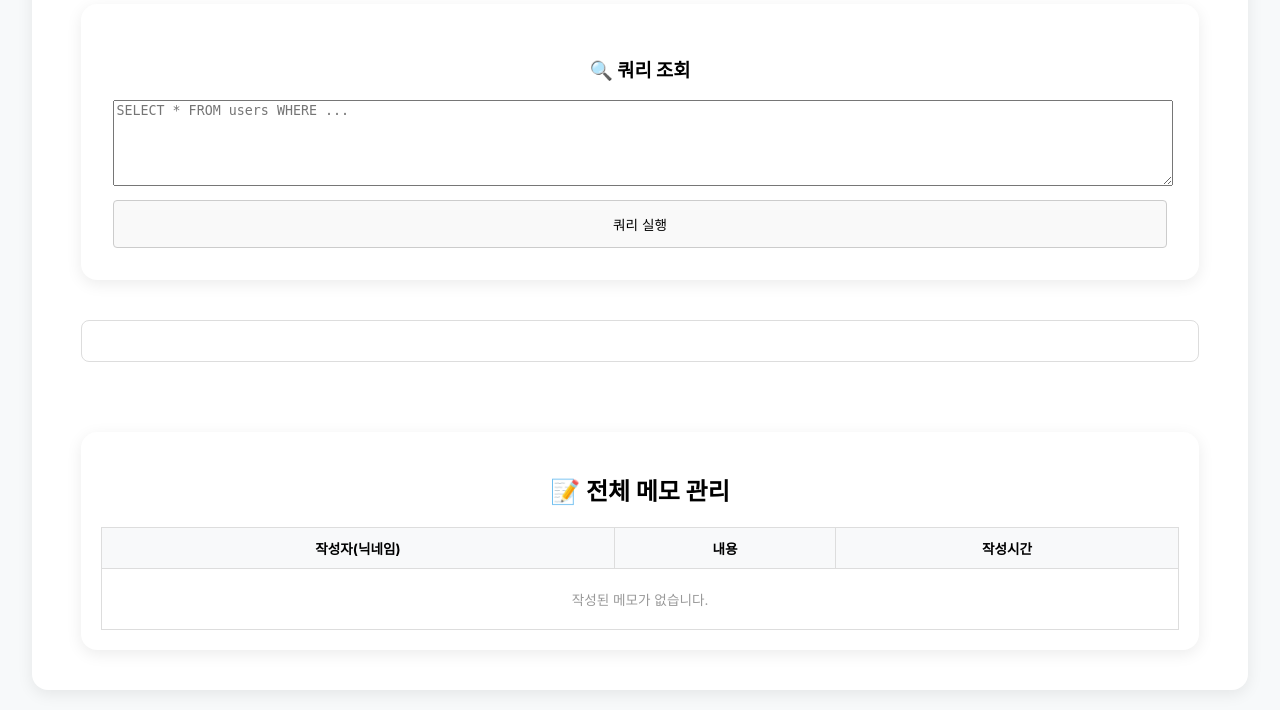
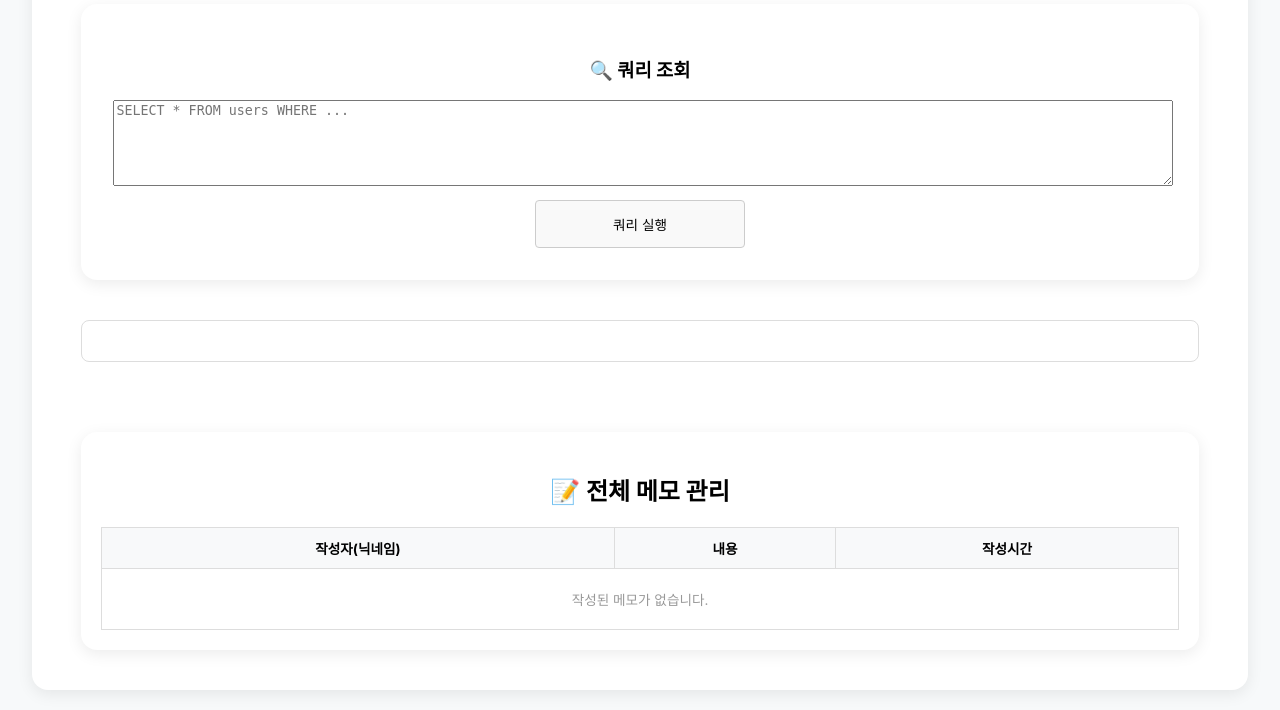
Before and after one commit to banana2990/2026bday, a Flask app: template templates/admin.html in a window 1280 px wide. Shown: the part 183-893 px from the top of the page. Run offline with Flask 3, Linux system fonts and the light colour scheme; the template is opened without the code that fills it, so the values that code supplies are empty.

Commit message:
20260621 페이지수정

```diff
--- a/templates/admin.html
+++ b/templates/admin.html
@@ -55,7 +55,7 @@
   <div class="card" style="margin-top: 10px;">
     <h3>🔍 쿼리 조회</h3>
     <textarea id="query-input" placeholder="SELECT * FROM users WHERE ..."></textarea>
-    <button onclick="executeAdminQuery()" class="btn-query">쿼리 실행</button>
+    <button onclick="executeAdminQuery()" style="width:20%" class="btn-query">쿼리 실행</button>
   </div>
 
   <div class="admin-container" id="query-result-wrapper">
```
